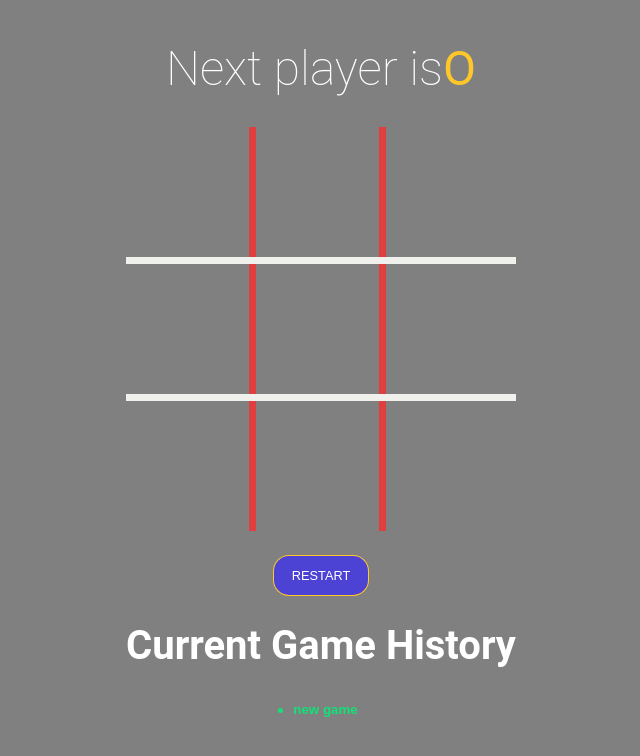
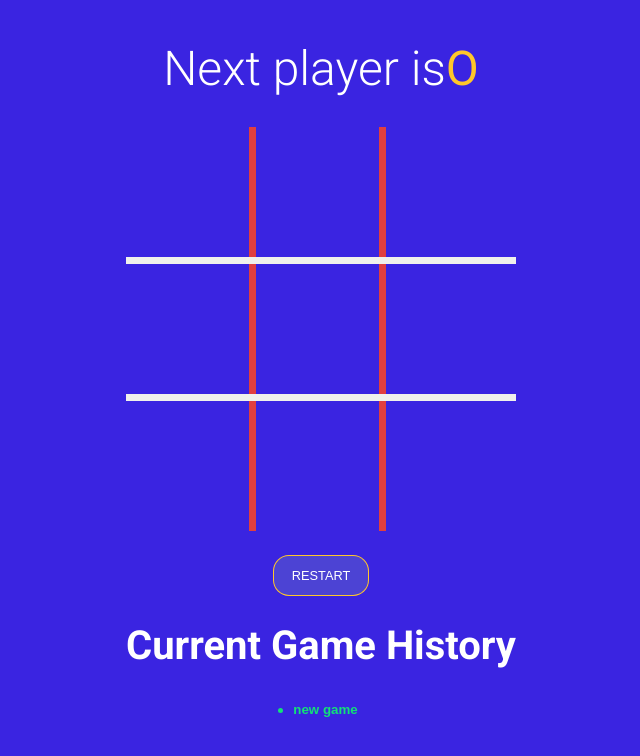
Before and after one commit to dev-porel2003/tictactoe-game, a React (Vite) app: page / in a window 1280 px wide. Shown: the top 756 px of the page, without its empty margins (319-959 px from the left). Built offline with nearby package versions, Linux system fonts and the light colour scheme.

Commit message:
all done

```diff
--- a/index.html
+++ b/index.html
@@ -4,6 +4,10 @@
     <meta charset="UTF-8" />
     <link rel="icon" type="image/svg+xml" href="/vite.svg" />
     <meta name="viewport" content="width=device-width, initial-scale=1.0" />
+    <link
+        href="https://fonts.googleapis.com/css?family=Roboto:300,400,700&display=swap"
+        rel="stylesheet"
+     />
     <title>zero cata</title>
   </head>
   <body>
--- a/src/App.jsx
+++ b/src/App.jsx
@@ -13,7 +13,7 @@ function App() {
 
 
 
-  const winner = calculateWinner(gamingBoard.square);
+  const {winner,winningSquare} = calculateWinner(gamingBoard.square);
 
   const handlesquareclick = clickedposition =>{
 
@@ -49,7 +49,7 @@ function App() {
 
   return  <div  className="app">
        <StatusMessage winner={winner} gamingBoard={gamingBoard} />
-       <Board square={gamingBoard.square} handlesquareclick={handlesquareclick}/>
+       <Board square={gamingBoard.square} handlesquareclick={handlesquareclick} winningSquare={winningSquare}/>
        <button type="button" onClick={onNewGameStart} className={
         `btn-reset ${winner ?'active':''}`
        }>
--- a/src/components/Board.jsx
+++ b/src/components/Board.jsx
@@ -1,10 +1,13 @@
 import Square from './Square';
-const Board = ({square , handlesquareclick})=> {
+const Board = ({square , handlesquareclick,winningSquare})=> {
 
     const rendersquare=position =>{
+      const isWinningSquare=winningSquare.includes(position);
       return(
         <Square value={square[position]}
-            onClick={ () =>  handlesquareclick(position) }/>
+            onClick={ () =>  handlesquareclick(position) }
+            isWinningSquare={isWinningSquare}
+            />
       );
     };
     return (
--- a/src/components/Square.jsx
+++ b/src/components/Square.jsx
@@ -1,8 +1,13 @@
-const Square =({value,onClick} )=> {
+const Square =({value,onClick,isWinningSquare} )=> {
+      const colorClassName = value==='X' ? 'text-green':'text-orange';
+      const winningClassName=isWinningSquare?'winning':'';
       return (
-      <button type="button" className="Square" onClick={onClick}>
+      <button type="button" className={`Square ${colorClassName } ${winningClassName}`}
+       onClick={onClick}>
             {value}
+
       </button>
+
       );
 };
 
--- a/src/components/style.scss
+++ b/src/components/style.scss
@@ -4,7 +4,7 @@ $blue: #4c43d4;
 
 body {
   font-family: 'Roboto', sans-serif;
-  background-color:grey;
+  background-color:rgb(58, 36, 225);
   color: #fff;
   padding: 0;
   margin: 0;
--- a/src/winner.js
+++ b/src/winner.js
@@ -12,8 +12,14 @@ export function calculateWinner(square) {
     for (let i = 0; i < lines.length; i++) {
       const [a, b, c] = lines[i];
       if (square[a] && square[a] === square[b] && square[a] === square[c]) {
-        return square[a];
-      }
+        return {
+         winner: square[a],
+         winningSquare:lines[i],
+      };
     }
-    return null;
+   }
+    return {
+     winner: null,
+     winningSquare: [],
+};
 }
```
